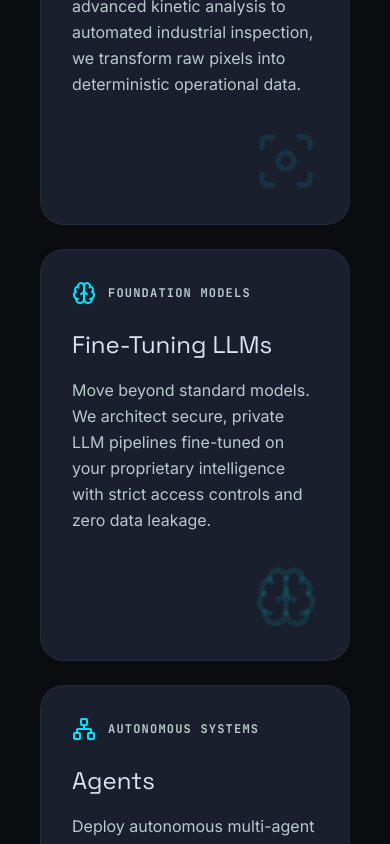
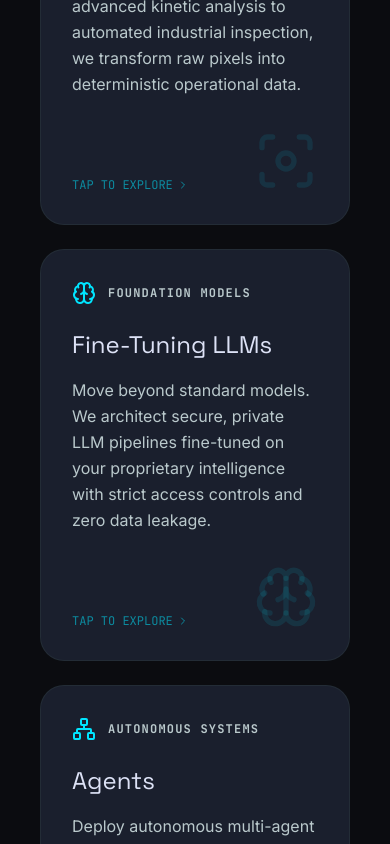
Before and after one commit to opensourcepundits/dot42, a React (Vite) app: page / in a window 390 px wide. Shown: the part 1620-2464 px from the top of the page. Built offline with nearby package versions, Linux system fonts and the light colour scheme.

Commit message:
tap to explore

```diff
--- a/src/components/Specializations.tsx
+++ b/src/components/Specializations.tsx
@@ -1258,8 +1258,12 @@ export function Specializations() {
                 </p>
               </div>
 
-              <div className="mt-8 flex justify-end relative z-10">
-                 <spec.icon className="text-primary-container/10 group-hover:text-primary-container/30 transition-all duration-300 w-16 h-16 group-hover:scale-105" />
+              <div className="mt-8 flex items-end justify-between relative z-10">
+                 <div className="flex items-center gap-1 font-label-caps text-xs text-primary-container md:opacity-0 transition-opacity md:group-hover:opacity-100 animate-pulse md:animate-none">
+                    <span>TAP TO EXPLORE</span>
+                    <ChevronRight className="w-3 h-3 md:w-4 md:h-4" />
+                 </div>
+                 <spec.icon className="text-primary-container/10 group-hover:text-primary-container/30 transition-all duration-300 w-16 h-16 group-hover:scale-105 ml-auto" />
               </div>
             </div>
           </div>
```
